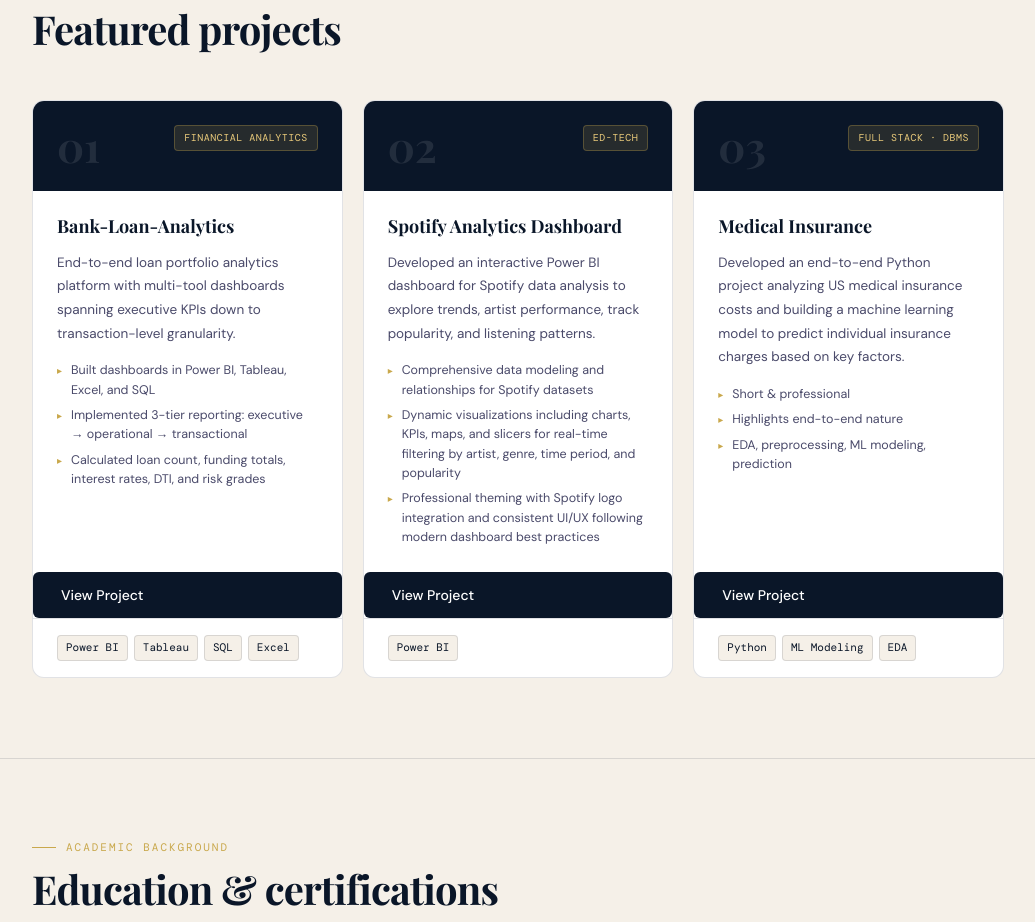
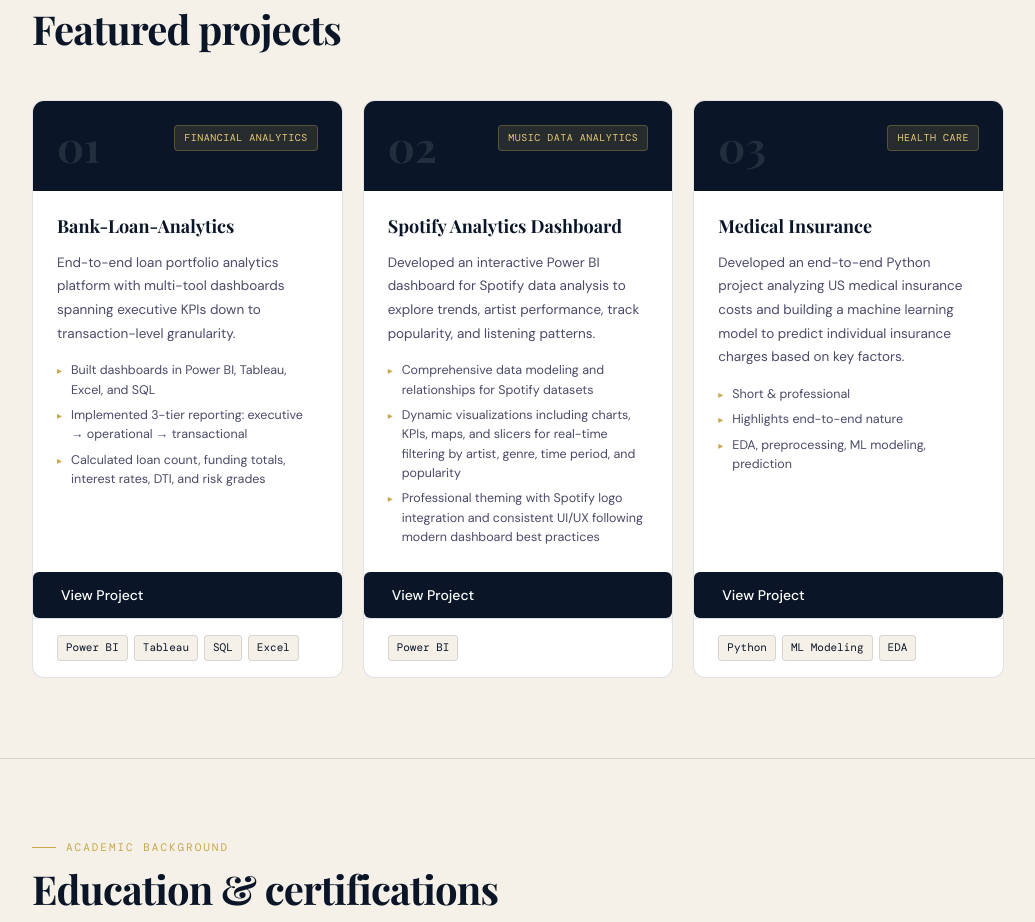
Before and after one commit to Ajaysai2001/Portfolio, a plain HTML site: page index.html in a window 1280 px wide. Shown: the part 2262-3184 px from the top of the page, without its empty margins (122-1157 px from the left). Drawn offline with nearby package versions, Linux system fonts and the light colour scheme.

Commit message:
Update index.html

```diff
--- a/index.html
+++ b/index.html
@@ -825,7 +825,7 @@
     <div class="proj-card">
       <div class="proj-header">
         <div class="proj-num">02</div>
-        <span class="proj-domain-badge">Ed-Tech</span>
+        <span class="proj-domain-badge">Music Data Analytics</span>
       </div>
       <div class="proj-body">
         <h3 class="proj-name">Spotify Analytics Dashboard</h3>
@@ -846,7 +846,7 @@
     <div class="proj-card">
       <div class="proj-header">
         <div class="proj-num">03</div>
-        <span class="proj-domain-badge">Full Stack · DBMS</span>
+        <span class="proj-domain-badge">Health Care</span>
       </div>
       <div class="proj-body">
         <h3 class="proj-name">Medical Insurance</h3>
```
